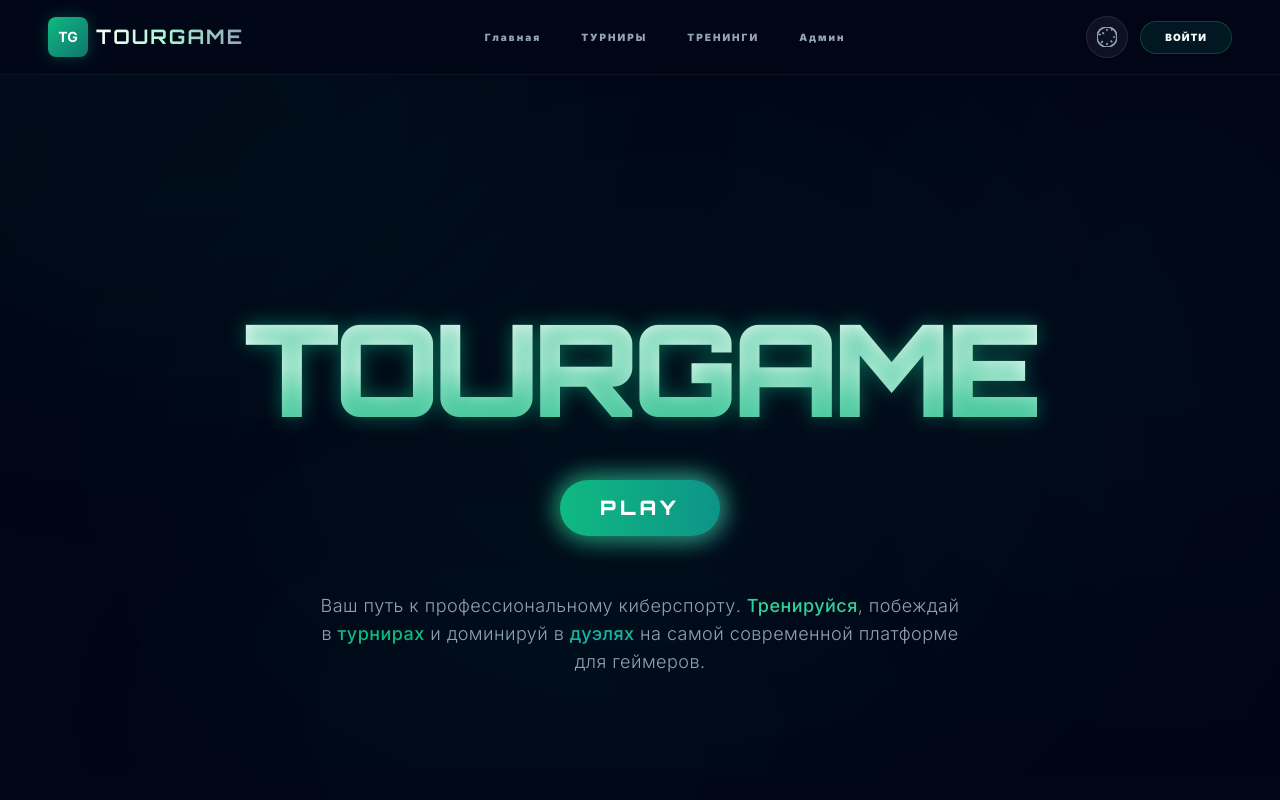
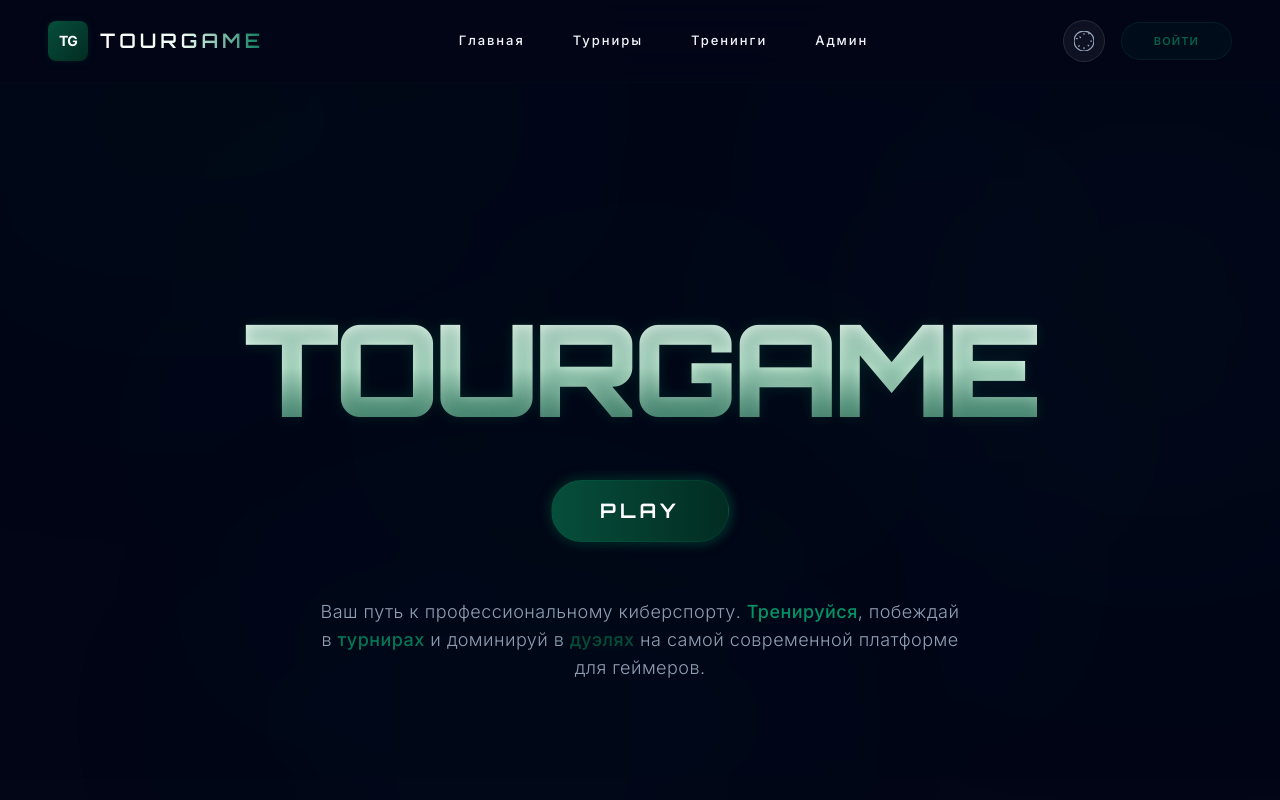
Before and after one commit to Lukfizruk/Tourgame, a React (Vite) app: page / in a window 1280 px wide. Shown: the top 800 px of the page. Built offline with nearby package versions, Linux system fonts and the light colour scheme; no server answers; the database is empty.

Commit message:
Merge selected UI updates from external folder

```diff
--- a/components/Hero.tsx
+++ b/components/Hero.tsx
@@ -10,20 +10,20 @@ export const Hero: React.FC<HeroProps> = ({ onPlayClick, isLoggedIn }) => {
   return (
     <section className="relative pt-40 pb-16 md:pt-56 md:pb-24 px-6 flex flex-col items-center text-center overflow-hidden">
       {/* Animated Glow behind title */}
-      <div className="absolute top-1/2 left-1/2 -translate-x-1/2 -translate-y-1/2 w-[800px] h-[400px] bg-emerald-600/10 blur-[180px] pointer-events-none rounded-[100%]"></div>
+      <div className="absolute top-1/2 left-1/2 -translate-x-1/2 -translate-y-1/2 w-[800px] h-[400px] bg-emerald-900/10 blur-[180px] pointer-events-none rounded-[100%]"></div>
 
       <h1 className="font-orbitron text-5xl sm:text-7xl md:text-9xl font-black tracking-tighter mb-8 glow-text px-4 max-w-full">
-        <span className="bg-clip-text text-transparent bg-gradient-to-b from-white via-emerald-50 to-emerald-500">
+        <span className="bg-clip-text text-transparent bg-gradient-to-b from-white via-emerald-100 to-emerald-800">
           TOURGAME
         </span>
       </h1>
 
       {!isLoggedIn && (
         <div className="relative group mt-4">
-          <div className="absolute -inset-1 bg-gradient-to-r from-emerald-400 to-teal-300 rounded-full blur-md opacity-60 group-hover:opacity-100 transition duration-500"></div>
+          <div className="absolute -inset-1 bg-gradient-to-r from-emerald-900 to-emerald-800 rounded-full blur-sm opacity-40 group-hover:opacity-60 transition duration-500"></div>
           <button
             onClick={onPlayClick}
-            className="relative px-10 py-3.5 bg-gradient-to-r from-emerald-500 to-teal-600 rounded-full text-xl font-orbitron font-black tracking-[0.2em] text-white hover:scale-105 active:scale-95 transition-all duration-300 shadow-[0_0_25px_rgba(16,185,129,0.4)]"
+            className="relative px-12 py-4 bg-gradient-to-r from-emerald-800 to-emerald-950 rounded-full text-xl font-orbitron font-bold tracking-[0.2em] text-white hover:scale-[1.03] active:scale-95 transition-all duration-300 shadow-[0_0_15px_rgba(6,78,59,0.3)] border border-emerald-700/20"
           >
             PLAY
           </button>
@@ -31,7 +31,7 @@ export const Hero: React.FC<HeroProps> = ({ onPlayClick, isLoggedIn }) => {
       )}
 
       <p className="mt-14 text-slate-400 max-w-2xl text-base md:text-lg font-light leading-relaxed tracking-wide px-4">
-        Ваш путь к профессиональному киберспорту. <span className="text-emerald-400 font-medium">Тренируйся</span>, побеждай в <span className="text-emerald-500 font-medium">турнирах</span> и доминируй в <span className="text-teal-500 font-medium">дуэлях</span> на самой современной платформе для геймеров.
+        Ваш путь к профессиональному киберспорту. <span className="text-emerald-600 font-medium">Тренируйся</span>, побеждай в <span className="text-emerald-700 font-medium">турнирах</span> и доминируй в <span className="text-emerald-800 font-medium">дуэлях</span> на самой современной платформе для геймеров.
       </p>
     </section>
   );
--- a/components/Navbar.tsx
+++ b/components/Navbar.tsx
@@ -22,52 +22,52 @@ export const Navbar: React.FC<NavbarProps> = ({
   user
 }) => {
   return (
-    <nav className="fixed top-0 left-0 w-full z-50 flex items-center justify-between px-6 md:px-12 py-4 bg-slate-950/70 dark:bg-slate-950/70 light:bg-slate-50/80 backdrop-blur-xl border-b border-white/5 dark:border-white/5 light:border-slate-200">
-      <div className="flex items-center space-x-2 cursor-pointer group" onClick={onHomeClick}>
-        <div className="w-10 h-10 bg-gradient-to-br from-emerald-500 to-teal-700 rounded-lg flex items-center justify-center shadow-[0_0_15px_rgba(16,185,129,0.3)] group-hover:scale-110 transition-transform">
-          <span className="text-white font-bold text-sm">TG</span>
+    <nav className="fixed top-0 left-0 w-full z-50 flex items-center justify-between px-6 md:px-12 py-5 bg-slate-950/80 dark:bg-slate-950/80 light:bg-slate-50/90 backdrop-blur-xl border-b border-emerald-900/10 dark:border-white/5 light:border-slate-200">
+      <div className="flex items-center space-x-3 cursor-pointer group" onClick={onHomeClick}>
+        <div className="w-10 h-10 bg-gradient-to-br from-emerald-800 to-emerald-950 rounded-lg flex items-center justify-center shadow-[0_0_10px_rgba(6,78,59,0.2)] group-hover:scale-105 transition-transform duration-300">
+          <span className="text-white font-bold text-sm tracking-tighter">TG</span>
         </div>
-        <span className="hidden sm:block text-xl font-orbitron font-bold tracking-widest bg-clip-text text-transparent bg-gradient-to-r from-white via-emerald-200 to-slate-400 dark:from-white light:from-slate-900">
+        <span className="hidden sm:block text-xl font-orbitron font-semibold tracking-[0.2em] bg-clip-text text-transparent bg-gradient-to-r from-white via-emerald-50 to-emerald-700 dark:from-white light:from-slate-900">
           TOURGAME
         </span>
       </div>
 
-      <div className="hidden lg:flex items-center space-x-10 text-[10px] font-black tracking-[0.2em] uppercase text-slate-400 dark:text-slate-300 light:text-slate-600">
-        <button onClick={onHomeClick} className="hover:text-emerald-500 transition-colors">Главная</button>
-        <a href="#" className="hover:text-emerald-500 transition-colors">Турниры</a>
-        <a href="#" className="hover:text-emerald-500 transition-colors">Тренинги</a>
-        <button onClick={onAdminClick} className="hover:text-emerald-500 transition-colors">Админ</button>
+      <div className="hidden lg:flex items-center space-x-12 text-[13px] font-medium tracking-[0.15em] uppercase text-slate-100 dark:text-slate-100 light:text-slate-800">
+        <button onClick={onHomeClick} className="hover:text-emerald-500 transition-colors duration-300">Главная</button>
+        <button className="hover:text-emerald-500 transition-colors duration-300">Турниры</button>
+        <button className="hover:text-emerald-500 transition-colors duration-300">Тренинги</button>
+        <button onClick={onAdminClick} className="hover:text-emerald-500 transition-colors duration-300">Админ</button>
       </div>
 
-      <div className="flex items-center space-x-3">
+      <div className="flex items-center space-x-4">
         {/* Theme Toggle */}
         <button
           onClick={onThemeToggle}
-          className="p-2.5 rounded-full bg-white/5 dark:bg-white/5 light:bg-slate-200/50 border border-white/10 dark:border-white/10 light:border-slate-300 text-slate-400 hover:text-emerald-500 transition-all shadow-sm"
+          className="p-2.5 rounded-full bg-white/5 dark:bg-white/5 light:bg-slate-200/50 border border-white/10 dark:border-white/10 light:border-slate-300 text-slate-400 hover:text-emerald-500 transition-all duration-300 shadow-sm"
           title={theme === 'dark' ? 'Включить светлую тему' : 'Включить темную тему'}
         >
           {theme === 'dark' ? (
             <svg xmlns="http://www.w3.org/2000/svg" className="h-5 w-5" fill="none" viewBox="0 0 24 24" stroke="currentColor">
-              <path strokeLinecap="round" strokeLinejoin="round" strokeWidth={2} d="M12 3v1m0 16v1m9-9h-1M4 9h-1m15.364-6.364l-.707.707M6.343 17.657l-.707.707M16.95 16.95l.707.707M7.05 7.05l.707.707M24 12a12 12 0 11-24 0 12 12 0 0124 0z" />
+              <path strokeLinecap="round" strokeLinejoin="round" strokeWidth={1.5} d="M12 3v1m0 16v1m9-9h-1M4 9h-1m15.364-6.364l-.707.707M6.343 17.657l-.707.707M16.95 16.95l.707.707M7.05 7.05l.707.707M24 12a12 12 0 11-24 0 12 12 0 0124 0z" />
             </svg>
           ) : (
             <svg xmlns="http://www.w3.org/2000/svg" className="h-5 w-5" fill="none" viewBox="0 0 24 24" stroke="currentColor">
-              <path strokeLinecap="round" strokeLinejoin="round" strokeWidth={2} d="M20.354 15.354A9 9 0 018.646 3.646 9.003 9.003 0 0012 21a9.003 9.003 0 008.354-5.646z" />
+              <path strokeLinecap="round" strokeLinejoin="round" strokeWidth={1.5} d="M20.354 15.354A9 9 0 018.646 3.646 9.003 9.003 0 0012 21a9.003 9.003 0 008.354-5.646z" />
             </svg>
           )}
         </button>
 
         {user ? (
-          <div className="flex items-center space-x-4 bg-white/5 dark:bg-white/5 light:bg-slate-100 p-1 pr-4 rounded-full border border-white/10 dark:border-white/10 light:border-slate-300 hover:border-emerald-500/30 transition-all shadow-sm">
+          <div className="flex items-center space-x-4 bg-emerald-950/20 dark:bg-white/5 light:bg-slate-100 p-1 pr-4 rounded-full border border-emerald-900/20 dark:border-white/10 light:border-slate-300 hover:border-emerald-800/40 transition-all shadow-sm">
             <div
               onClick={onProfileClick}
-              className="w-9 h-9 rounded-full overflow-hidden border-2 border-emerald-500 cursor-pointer hover:scale-105 transition-transform"
+              className="w-9 h-9 rounded-full overflow-hidden border-2 border-emerald-800 cursor-pointer hover:scale-105 transition-transform duration-300"
             >
               <img src={user.avatar} alt={user.nickname} className="w-full h-full object-cover" />
             </div>
             <div className="flex flex-col text-right">
-              <span className="text-[9px] font-black text-slate-500 uppercase tracking-widest">{user.nickname}</span>
-              <span className="text-sm font-bold num-font text-emerald-500 dark:text-emerald-400">
+              <span className="text-[10px] font-semibold text-slate-400 uppercase tracking-widest leading-none mb-1">{user.nickname}</span>
+              <span className="text-sm font-bold num-font text-emerald-500">
                 {user.balance.toLocaleString()} ₽
               </span>
             </div>
@@ -75,7 +75,7 @@ export const Navbar: React.FC<NavbarProps> = ({
         ) : (
           <button
             onClick={onLoginClick}
-            className="px-6 py-2 rounded-full border border-emerald-500/30 hover:border-emerald-500 bg-emerald-500/10 hover:bg-emerald-500/20 transition-all text-[10px] font-black uppercase tracking-widest shadow-sm"
+            className="px-8 py-2.5 rounded-full border border-emerald-800/30 hover:border-emerald-700 bg-emerald-800/10 hover:bg-emerald-800/20 transition-all duration-300 text-[11px] font-semibold uppercase tracking-[0.1em] shadow-sm text-emerald-500"
           >
             Войти
           </button>
--- a/index.html
+++ b/index.html
@@ -6,14 +6,36 @@
     <meta name="viewport" content="width=device-width, initial-scale=1.0">
     <title>Tourgame - Gaming Platform</title>
     <script src="https://cdn.tailwindcss.com"></script>
-    <link href="https://fonts.googleapis.com/css2?family=Orbitron:wght@400;700;900&family=Inter:wght@300;400;500;600;700;800;900&display=swap" rel="stylesheet">
+    <link href="https://fonts.googleapis.com/css2?family=Orbitron:wght@400;500;600;700;900&family=Inter:wght@300;400;500;600;700;800;900&display=swap" rel="stylesheet">
+    <script>
+      tailwind.config = {
+        theme: {
+          extend: {
+            colors: {
+              emerald: {
+                50: '#f0fdf4',
+                100: '#dcfce7',
+                200: '#bbf7d0',
+                300: '#86efac',
+                400: '#4ade80',
+                500: '#065f46', // Темный изумрудный
+                600: '#059669',
+                700: '#047857',
+                800: '#064e3b', // Еще более темный
+                900: '#022c22',
+              }
+            }
+          }
+        }
+      }
+    </script>
     <style>
         :root {
             --bg-color: #020617;
             --text-color: #f8fafc;
             --card-bg: rgba(15, 23, 42, 0.4);
-            --card-border: rgba(16, 185, 129, 0.15);
-            --accent-color: #10b981;
+            --card-border: rgba(6, 78, 59, 0.2);
+            --accent-color: #065f46;
             --muted-text: #94a3b8;
         }
 
@@ -21,8 +43,8 @@
             --bg-color: #f8fafc;
             --text-color: #0f172a;
             --card-bg: rgba(255, 255, 255, 0.8);
-            --card-border: rgba(16, 185, 129, 0.25);
-            --accent-color: #059669;
+            --card-border: rgba(6, 78, 59, 0.15);
+            --accent-color: #064e3b;
             --muted-text: #64748b;
         }
 
@@ -37,18 +59,17 @@
             font-family: 'Orbitron', sans-serif;
         }
 
-        /* Цифры всегда солидным шрифтом Inter */
         .num-font {
             font-family: 'Inter', sans-serif !important;
             letter-spacing: -0.02em;
         }
 
         .glow-text {
-            text-shadow: 0 0 20px rgba(16, 185, 129, 0.5);
+            text-shadow: 0 0 15px rgba(6, 95, 70, 0.3);
         }
 
         .light-theme .glow-text {
-            text-shadow: 0 0 10px rgba(16, 185, 129, 0.2);
+            text-shadow: 0 0 8px rgba(6, 95, 70, 0.1);
         }
 
         .glass-card {
@@ -74,7 +95,6 @@
             animation-play-state: paused;
         }
 
-        /* Custom scrollbar */
         ::-webkit-scrollbar {
             width: 8px;
         }
```
Also changed, not shown: App.tsx (+28 -0 lines), components/AdminPanel.tsx (+58 -2 lines).
